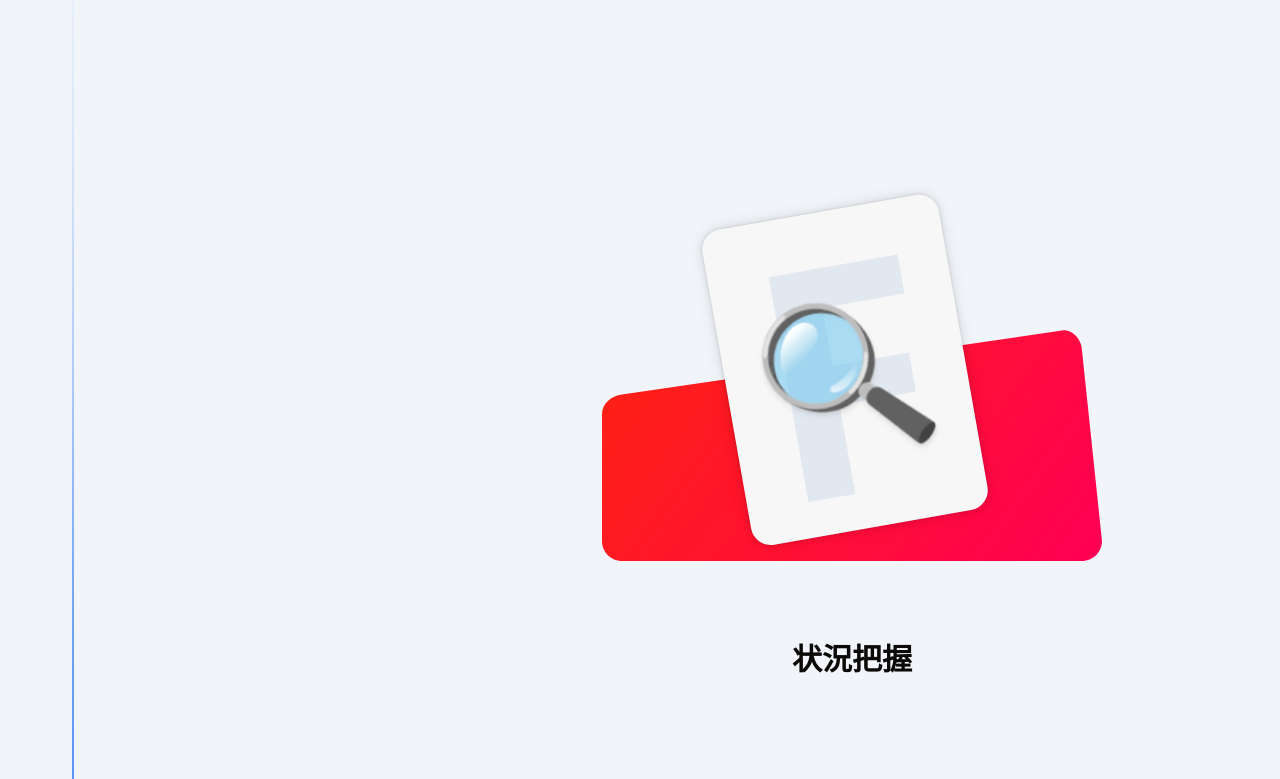
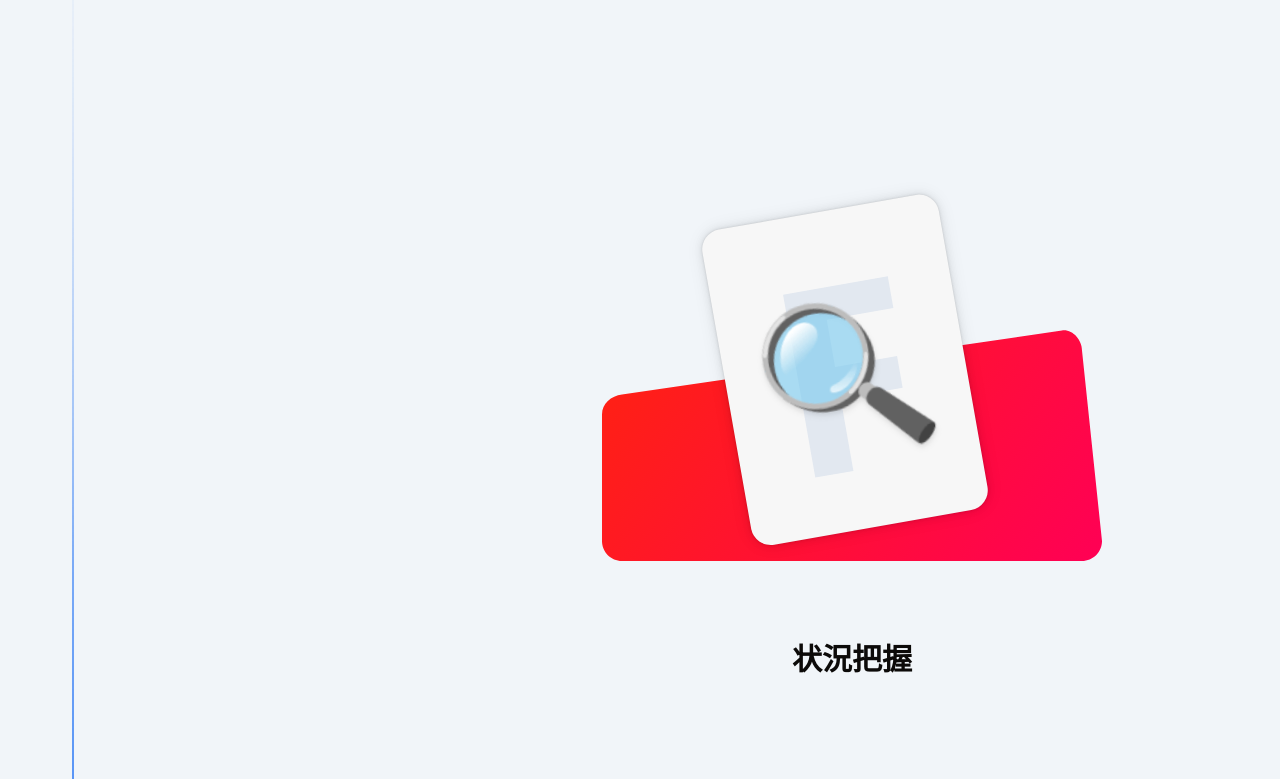
Before and after one commit to liuchiawei/captains-decision, a Next.js app: page / in a window 1280 px wide. Shown: the part 741-1520 px from the top of the page. Built offline with nearby package versions, Linux system fonts and the light colour scheme.

Commit message:
update emoji card size

```diff
--- a/src/components/emoji-card.tsx
+++ b/src/components/emoji-card.tsx
@@ -31,7 +31,7 @@ function Card({ emoji, hueA, hueB, index }: CardProps) {
         <div className="relative z-10 drop-shadow-md">
           {emoji}
         </div>
-        <h1 className="text-[320px] text-slate-200 font-bold absolute top-1/2 left-1/2 -translate-x-1/2 -translate-y-1/2 z-0 select-none">{index}</h1>
+        <h1 className="text-[260px] text-slate-200 font-bold absolute top-1/2 left-1/2 -translate-x-1/2 -translate-y-1/2 z-0 select-none">{index}</h1>
       </motion.div>
     </motion.div>
   );
```
